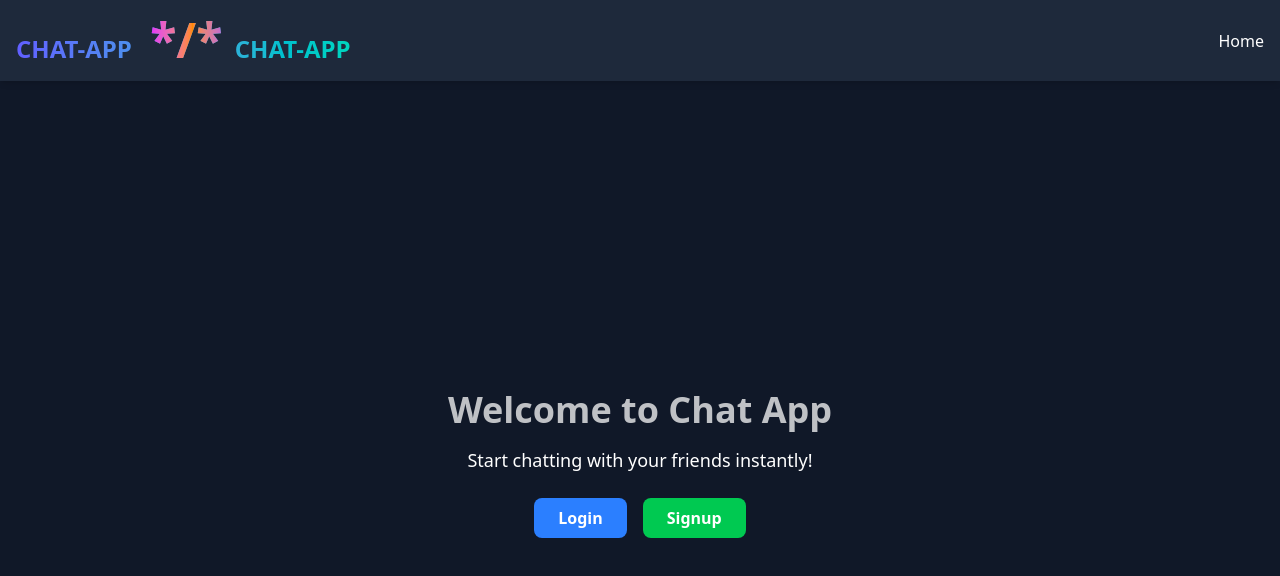
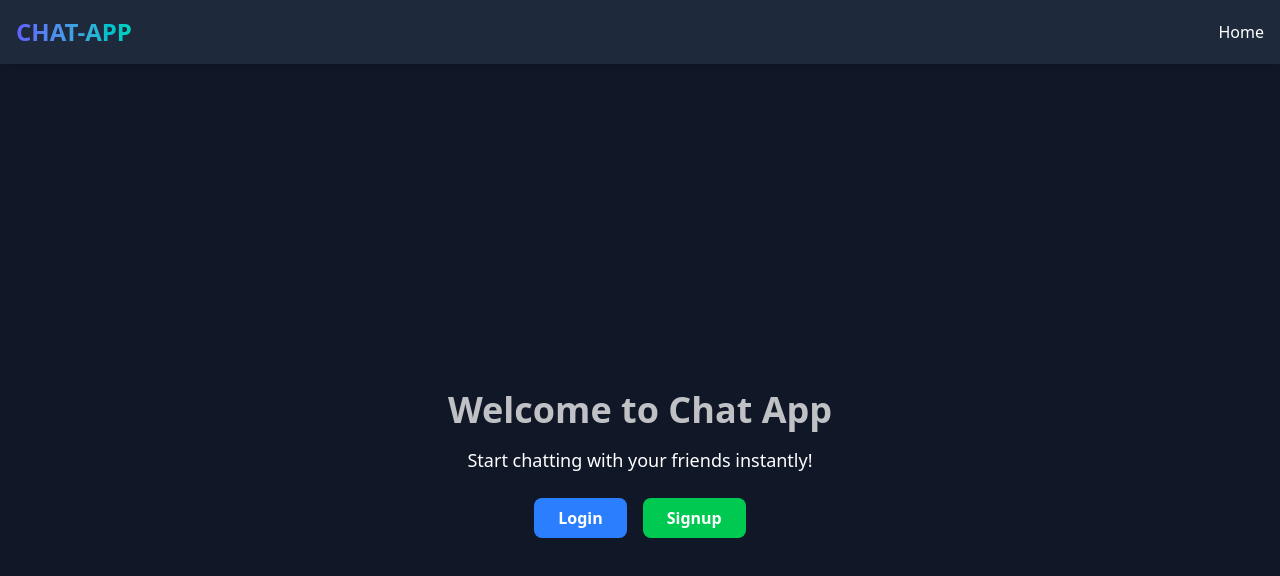
Before and after one commit to sakthisakthi9684/Chat-Frontend, a React (Vite) app: page / in a window 1280 px wide. Shown: the top 576 px of the page. Built offline with nearby package versions, Linux system fonts and the light colour scheme.

Commit message:
DEPLOYEE

```diff
--- a/src/components/Navbar/Navbar.jsx
+++ b/src/components/Navbar/Navbar.jsx
@@ -21,18 +21,15 @@ const Navbar = ({ userId, setUserId }) => {
   return (
     <nav className="bg-[#1E293B] text-white p-4 flex justify-between items-center shadow-md fixed w-full top-0 z-10">
       <h1 className="text-2xl font-bold bg-gradient-to-r from-indigo-500 to-teal-400 text-transparent bg-clip-text mb-0 text-nowrap">
-        {navbarTitle}{" "}
-        <span className="font-bold text-5xl bg-gradient-to-r from-fuchsia-500 via-orange-400 via-amber-500 via-green-400 via-blue-500 to-purple-500 text-transparent bg-clip-text ml-3">
-          */*{" "}
-        </span>
-        CHAT-APP
+        {navbarTitle}
       </h1>
 
       <div className="flex space-x-4">
-
         {userId ? (
           <>
-            <Link to="/chat" className="hover:text-blue-400">Chat</Link>
+            <Link to="/chat" className="hover:text-blue-400">
+              Chat
+            </Link>
             <button
               onClick={handleLogout}
               className="bg-red-500 px-3 py-1 rounded-lg hover:bg-red-600"
@@ -42,7 +39,9 @@ const Navbar = ({ userId, setUserId }) => {
           </>
         ) : (
           <>
-             <Link to="/" className="hover:text-blue-400">Home</Link>
+            <Link to="/" className="hover:text-blue-400">
+              Home
+            </Link>
           </>
         )}
       </div>
```
